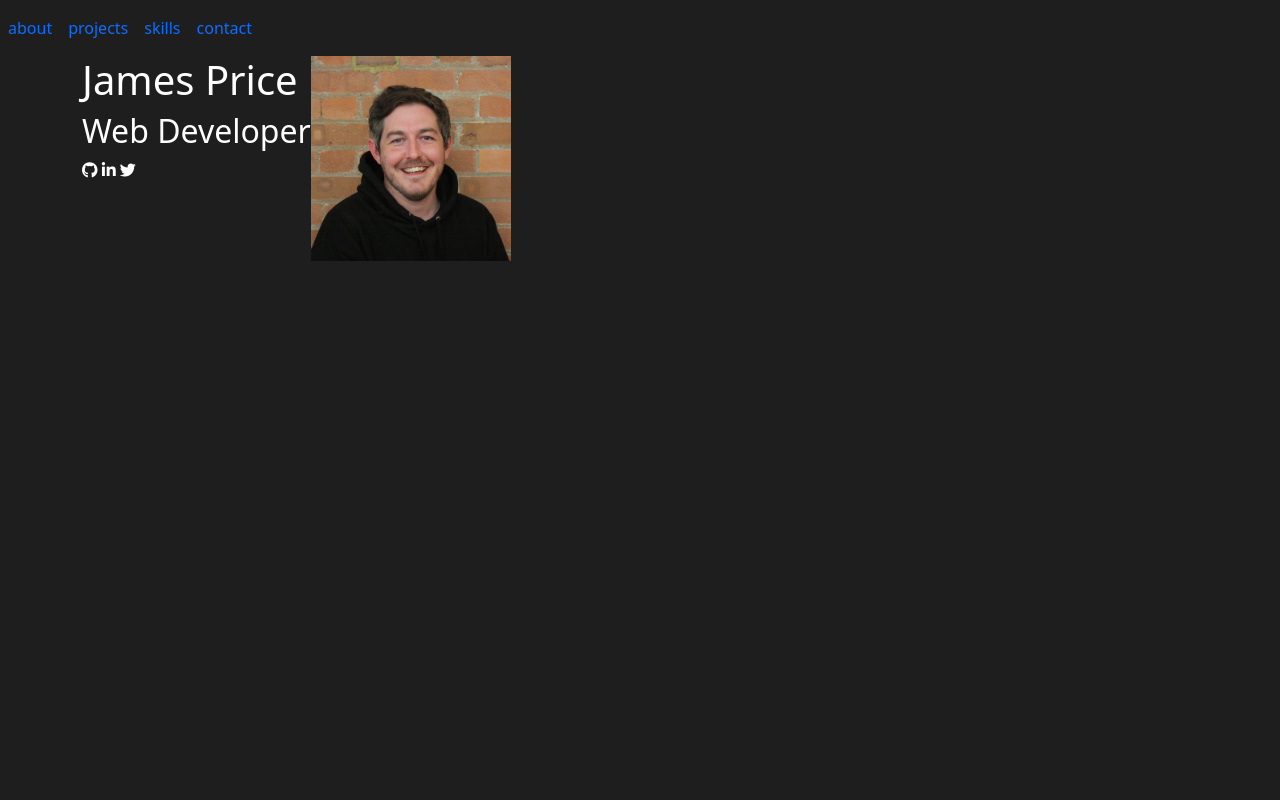
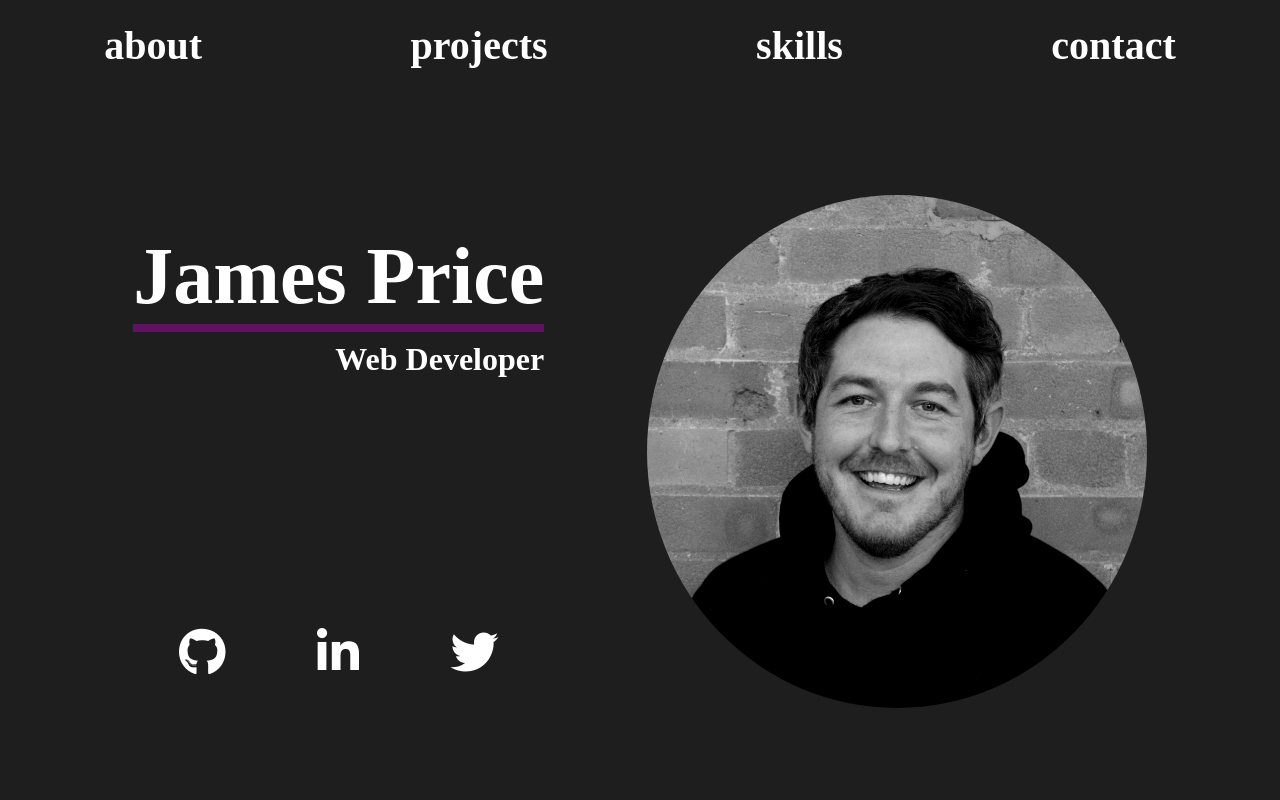
Before and after one commit to jam-price/portfolio-new, a plain HTML site: page index.html in a window 1280 px wide. Shown: the top 800 px of the page. Drawn offline with nearby package versions, Linux system fonts and the light colour scheme; a web font is replaced by a local one.

Commit message:
adding social media and navbar underlining

```diff
--- a/index.html
+++ b/index.html
@@ -15,7 +15,10 @@
     <!-- My css -->
     <link rel="stylesheet" href="style/index.css" />
     <!-- font awesome -->
-    <script src="https://kit.fontawesome.com/9fc8697106.js" crossorigin="anonymous"></script>
+    <script
+      src="https://kit.fontawesome.com/9fc8697106.js"
+      crossorigin="anonymous"
+    ></script>
   </head>
   <body>
     <nav id="nav" class="navbar navbar-expand-lg">
@@ -31,7 +34,7 @@
         <span class="navbar-toggler-icon"></span>
       </button>
       <div class="collapse navbar-collapse" id="navbarNav">
-        <ul class="navbar-nav">
+        <ul class="navbar-nav navbar-dark">
           <li class="nav-item active">
             <a class="nav-link" href="#"
               >about <span class="sr-only">(current)</span></a
@@ -52,30 +55,34 @@
     <div class="container">
       <div id="banner" class="d-flex">
         <div class="banner-text">
-
+            <div class="banner-title">
                 <h1>James Price</h1>
-                <h2>Web Developer</h2>
-                <div class="socials">
-                    <i class="fab fa-github"></i>
-                    <i class="fab fa-linkedin-in"></i>
-                    <i class="fab fa-twitter"></i>
+                <h2 id="banner-subheader">Web Developer</h2>
+            </div>
+          <div class="banner-socials">
+            <a href="https://github.com/jam-price"><i class="fab fa-github banner-social"></i></a>
+            <a href="https://www.linkedin.com/in/james-price-webdev/"><i class="fab fa-linkedin-in banner-social"></i></a>
+            <a href="https://twitter.com/jamesp_dev"><i class="fab fa-twitter banner-social"></i></a>
           </div>
         </div>
         <div class="banner-image">
-                <img src="images/linkedin.jpg" alt="James Price - Web Developer">
+          <img src="images/linkedin.jpg" alt="James Price - Web Developer" />
         </div>
       </div>
       <div id="about">
         <h2>about</h2>
         <div class="section d-flex">
           <div id="about-image">
-                    <img src="images/linkedin.jpg" alt="">
+            <img src="images/linkedin.jpg" alt="" />
           </div>
           <div id="about-text">
             <p>
-                        Hi! I’mJames, a Full Stack Developer based in London.
-
-                        I was an Actor for 8 years working in TV, Film and Theatre but fell in love with Web Development a few years ago. I’m excited about building creative, solidly functioning website with a great User Experience.</p>
+              Hi! I’mJames, a Full Stack Developer based in London. I was an
+              Actor for 8 years working in TV, Film and Theatre but fell in love
+              with Web Development a few years ago. I’m excited about building
+              creative, solidly functioning website with a great User
+              Experience.
+            </p>
             <button>Download CV</button>
           </div>
         </div>
@@ -84,27 +91,21 @@
         <h2>projects</h2>
         <div class="project d-flex">
           <div class="project-image">
-                    <img src="images/linkedin.jpg" alt="">
+            <img src="images/linkedin.jpg" alt="" />
           </div>
-                <div class="project-text">
-                    This is the text about my project
-                </div>
+          <div class="project-text">This is the text about my project</div>
         </div>
         <div class="project d-flex">
-                <div class="project-text">
-                    This is the text about my project
-                </div>
+          <div class="project-text">This is the text about my project</div>
           <div class="project-image">
-                    <img src="images/linkedin.jpg" alt="">
+            <img src="images/linkedin.jpg" alt="" />
           </div>
         </div>
         <div class="project d-flex">
           <div class="project-image">
-                    <img src="images/linkedin.jpg" alt="">
+            <img src="images/linkedin.jpg" alt="" />
           </div>
-                <div class="project-text">
-                    This is the text about my project
-                </div>
+          <div class="project-text">This is the text about my project</div>
         </div>
       </div>
       <div id="skills">
--- a/style/components/nav.css
+++ b/style/components/nav.css
@@ -0,0 +1,20 @@
+.nav-link {
+    color: white;
+    font-size: 40px;
+    font-family: coustard, serif;
+    font-weight: 600;
+    border-bottom: 8px solid transparent;
+    padding-bottom: 0;
+}
+
+.nav-link:hover {
+    color: white;
+    border-bottom: 8px solid white;
+    /* border: 16px; */
+}
+
+.navbar-nav {
+    width: 100vw;
+    display: flex;
+    justify-content: space-around;
+}
--- /dev/null
+++ b/style/fonts.css
@@ -0,0 +1 @@
+@import url('https://fonts.googleapis.com/css2?family=Coustard:wght@400;900&family=Roboto:wght@300;400;500&display=swap');
--- a/style/index.css
+++ b/style/index.css
@@ -1,12 +1,22 @@
 @import 'components/nav.css';
 @import 'sections/banner.css';
 @import 'sections/about.css';
+@import 'fonts.css';
 
 body {
     background-color: #1e1e1e;
     color: white;
 }
 
+h1, h2 {
+    font-family: 'Coustard', serif;
+    font-weight: 600;
+}
+
+p {
+    font-family: 'Roboto', sans-serif;
+}
+
 img {
-    max-width: 200px;
+    max-width: 500px;
 }
--- a/style/sections/banner.css
+++ b/style/sections/banner.css
@@ -1,3 +1,39 @@
 #banner {
-    height: 100vh;
+    height: 90vh;
+    justify-content: space-around;
+    align-items: center;
 }
+
+.banner-image img {
+    border-radius: 50%;
+    -webkit-transform: scaleX(-1);
+    transform: scaleX(-1);
+    filter: grayscale(1) contrast(1.3);
+}
+
+h1 {
+    font-size: 80px;
+    border-bottom: 8px solid #611263;
+}
+
+#banner-subheader {
+    text-align: right;
+}
+
+.banner-title {
+    height: 50vh;
+}
+
+.banner-socials {
+    display: flex;
+    justify-content: space-around;
+}
+
+.banner-social {
+    font-size: 48px;
+    color: white;
+}
+
+.banner-social:hover {
+    opacity: 0.8;
+}
```
Lines whose indentation alone changed are shown as unchanged.
